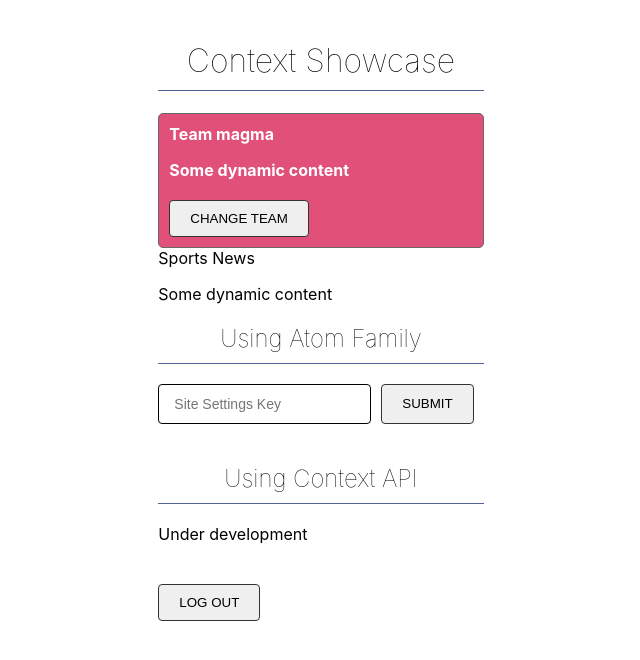
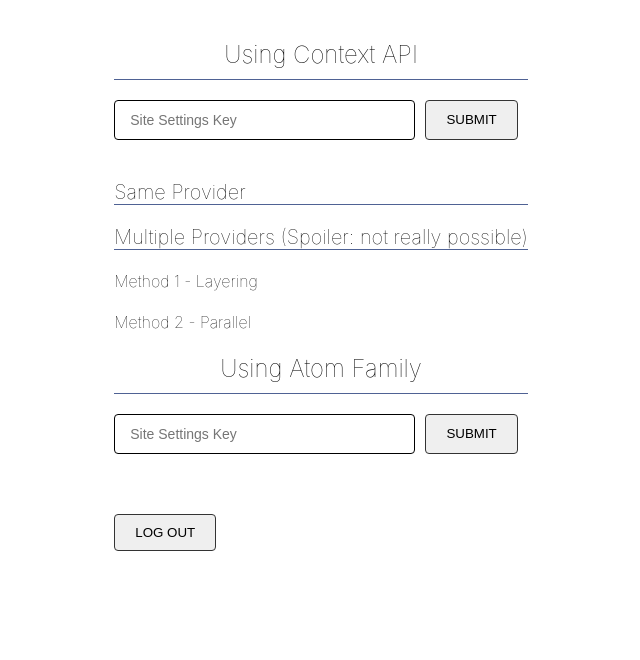
Before and after one commit to KLau7/React-Recoil-With-React-Hook-Form, a React (Create React App) app: page / in a window 1280 px wide. Both pictures are taken after a click on the button "GO TO CONTEXT SHOWCASE PAGE". Shown: the top 660 px of the page, without its empty margins (319-959 px from the left). Built offline with nearby package versions, Linux system fonts and the light colour scheme.

Commit message:
[feat] atom family vs context api

```diff
--- a/src/components/ContextShowcase/SiteSettingsButton.jsx
+++ b/src/components/ContextShowcase/SiteSettingsButton.jsx
@@ -3,7 +3,9 @@ import { useContext, useEffect } from 'react';
 import { useRecoilState } from 'recoil';
 import { siteSettingsState } from '../../states/atoms';
 
-// import {SiteSettingsContext} from '../../states/context';
+import { SingleContext } from './contextAPI/theme-context';
+
+import './contextShowcase.scss';
 
 export const AtomFamilyButton = (prop) => {
 
@@ -11,7 +13,7 @@ export const AtomFamilyButton = (prop) => {
 
     useEffect(() => {
         console.log(prop.themeId, ' mounted / remounted');
-    }, [])
+    }, [prop.themeId])
 
     return (
         <div>
@@ -22,17 +24,24 @@ export const AtomFamilyButton = (prop) => {
     )
 }
 
-export const ContextButton = (prop) => {
+const SimpleButton = (prop) => {
+    return (
+        <div className="settingsButtonContainer">
+            <button className="settingsButton" onClick={prop.handler}>{prop.text}</button>
+        </div>
+    )
+}
 
-    useEffect(() => {
-        // console.log(prop.themeId, ' mounted / remounted');
-    }, [])
+export const ContextButton = () => {
+
+    const {theme, update} = useContext(SingleContext);
+
 
     return (
         <div>
-            Hello World
-            {/* <button onClick={() => {}}>
-            </button> */}
+            { theme.map((item, index) =>
+                <SimpleButton key={index} handler={() => update(index, item.split('').reverse().join(''))} text={item}></SimpleButton>
+            )}
         </div>
     )
 }
--- /dev/null
+++ b/src/components/ContextShowcase/atomFamilyShowcase.jsx
@@ -0,0 +1,34 @@
+import {useRecoilState} from 'recoil';
+
+import {AtomFamilyButton} from './SiteSettingsButton';
+
+import {siteSettingsKeys } from '../../states/atoms';
+import { useRef } from 'react';
+
+const AtomFamilyShowcase = () => {
+
+    const [siteSettings, setSiteSettings] = useRecoilState(siteSettingsKeys);
+
+    const inputRef = useRef(null);
+
+    const addThemeHandler = () => {
+        let temp = JSON.parse(JSON.stringify(siteSettings));
+        temp.push(inputRef.current.value);
+        inputRef.current.value = '';
+        setSiteSettings(temp);
+    }
+
+    return (
+        <div className="siteSettingsContainer">
+            <div className="siteSettingsInputContainer">
+                <input type="text" ref={inputRef} placeholder="Site Settings Key"/>
+                <button onClick={addThemeHandler}>Submit</button>
+            </div>
+            {siteSettings.map(item => (
+                <AtomFamilyButton themeId={item} key={item}></AtomFamilyButton>
+            ))}
+        </div>
+    )
+}
+
+export default AtomFamilyShowcase;
--- /dev/null
+++ b/src/components/ContextShowcase/contextAPI/theme-context.jsx
@@ -0,0 +1,3 @@
+import { createContext } from 'react';
+
+export const SingleContext = createContext(null);
--- /dev/null
+++ b/src/components/ContextShowcase/contextAPIShowcase.jsx
@@ -0,0 +1,45 @@
+import { useState, useRef } from 'react';
+import { ContextButton } from './SiteSettingsButton';
+import { SingleContext } from './contextAPI/theme-context';
+
+import './contextShowcase.scss';
+
+const ContextAPIDemo = () => {
+
+    const [theme, setTheme] = useState([]);
+
+    const update = (idx, text) => {
+        let _theme = [...theme];
+        _theme[idx] = text;
+        setTheme(_theme);
+    }
+
+    const inputRef = useRef(null);
+
+    const addSiteSettings = () => {
+        const _theme = [...theme];
+        _theme.push(inputRef.current.value);
+        inputRef.current.value = '';
+        setTheme(_theme);
+    }
+
+    return (
+        <div>
+            <div className="siteSettingsInputContainer">
+                <input type="text" ref={inputRef} placeholder="Site Settings Key"/>
+                <button onClick={addSiteSettings}>Submit</button>
+            </div>
+            <SingleContext.Provider value={{theme, update}}>
+                <h3>Same Provider</h3>
+                <ContextButton></ContextButton>
+            </SingleContext.Provider>
+            <h3>Multiple Providers (Spoiler: not really possible)</h3>
+            <div>
+                <h4>Method 1 - Layering</h4>
+                <h4>Method 2 - Parallel</h4>
+            </div>
+        </div>
+    )
+}
+
+export default ContextAPIDemo;
--- a/src/components/ContextShowcase/contextShowcase.jsx
+++ b/src/components/ContextShowcase/contextShowcase.jsx
@@ -1,72 +1,21 @@
 import {useRecoilState} from 'recoil';
+import {currentPageState } from '../../states/atoms';
 
-import {AtomFamilyButton, ContextButton} from './SiteSettingsButton';
-import TeamNews from './teamNews';
-import GeneralNews from './generalNews';
-
-import {currentPageState, siteSettingsKeys } from '../../states/atoms';
-import { useRef } from 'react';
-
-// import {SiteSettingsProvider} from '../../states/context';
-// import Provider from './Provider'
+import AtomFamilyShowcase from './atomFamilyShowcase';
+import ContextAPIDemo from './contextAPIShowcase';
 
 const ContextShowcase = () => {
-
     const [currentPage, setCurrentPage] = useRecoilState(currentPageState);
-    const [siteSettings, setSiteSettings] = useRecoilState(siteSettingsKeys);
-
-    const inputRef = useRef(null);
-
-    const addThemeHandler = () => {
-        let temp = JSON.parse(JSON.stringify(siteSettings));
-        temp.push(inputRef.current.value);
-        inputRef.current.value = '';
-        setSiteSettings(temp);
-    }
-
-
-    // Context API
-    const contextSiteSettings = [
-        {name: 'AAA', value: false},
-        {name: 'AAB', value: true},
-    ];
 
     return (
         <div id="contextShowcasePage" style={{display: currentPage === 'contextShowcasePage' ? 'initial' : 'none' }}>
-            <h1>Context Showcase</h1>
-            <TeamNews></TeamNews>
-            <GeneralNews></GeneralNews>
+
+            <h2>Using Context API</h2>
+            <ContextAPIDemo></ContextAPIDemo>
 
             <h2>Using Atom Family</h2>
-            <div className="siteSettingsContainer">
-                <div className="siteSettingsInputContainer">
-                    <input type="text" ref={inputRef} placeholder="Site Settings Key"/>
-                    <button onClick={addThemeHandler}>Submit</button>
-                </div>
-                {siteSettings.map(item => (
-                    <AtomFamilyButton themeId={item} key={item}></AtomFamilyButton>
-                ))}
-            </div>
-            <h2>Using Context API</h2>
+            <AtomFamilyShowcase />
 
-            <p>Under development</p>
-
-            {/* <Provider value={contextSiteSettings}>
-                <ContextButton></ContextButton>
-            </Provider> */}
-
-            {/* <SiteSettingsProvider value={contextSiteSettings}>
-                <Provider value={contextSiteSettings}>
-
-                </Provider>
-                <div className="siteSettingsContainer">
-                    <div className="siteSettingsInputContainer">
-                        <input type="text" ref={inputRef} placeholder="Site Settings Key"/>
-                        <button onClick={addThemeHandler}>Submit</button>
-                    </div>
-                    <ContextButton></ContextButton>
-                </div>
-            </SiteSettingsProvider> */}
             <button onClick={() => {setCurrentPage('login')}}>Log out</button>
         </div>
     )
--- a/src/components/ContextShowcase/contextShowcase.scss
+++ b/src/components/ContextShowcase/contextShowcase.scss
@@ -1,38 +1,10 @@
-.news {
-    .general {
-
-    }
-}
-
-.teamNewsContainer{
-    border: 1px solid #e5e5e5;
-    border-radius: 5px;
-    font-weight: bold;
-    padding: 10px;
-    .magma & {
-        border-color: #686868;
-        background-color: #e05078;
-        color: white;
-    }
-    .aqua & {
-        border-color: #52b8e9;
-        background-color: #e7f6fd;
-        color: #52b8e9;
-    }
-    p {
-        margin-bottom: 0;
-    }
-    button {
-        margin-top: 20px;
-        margin-bottom: 0;
-    }
-}
-
 .siteSettingsContainer {
     button {
         margin: 0;
         margin-bottom: 5px;
     }
+}
+
 .siteSettingsInputContainer {
     display: flex;
     align-items: center;
@@ -44,4 +16,11 @@
         margin-right: 10px;
     }
 }
+
+.settingsButtonContainer {
+    margin: 10px;
+    margin-left: 0;
+    .settingsButton {
+        margin: 0px;
     }
+}
--- a/src/components/ContextShowcase/generalNews.jsx
+++ /dev/null
@@ -1,15 +0,0 @@
-import './contextShowcase.scss'
-
-const GeneralNews = (prop) => {
-
-    return (
-        <div>
-            <div className="generalNewsContainer">
-                Sports News
-                <p>Some dynamic content</p>
-            </div>
-        </div>
-    )
-}
-
-export default GeneralNews;
--- a/src/components/ContextShowcase/teamNews.jsx
+++ /dev/null
@@ -1,21 +0,0 @@
-import { useRecoilState } from 'recoil';
-import { teamState } from '../../states/atoms';
-
-import './contextShowcase.scss'
-
-const TeamNews = () => {
-
-    const [team, setTeam] = useRecoilState(teamState);
-
-    return (
-        <div className={team}>
-            <div className="teamNewsContainer">
-                Team {team}
-                <p>Some dynamic content</p>
-                <button onClick={() => {setTeam(team === 'magma' ? 'aqua' : 'magma')}}>Change Team</button>
-            </div>
-        </div>
-    )
-}
-
-export default TeamNews;
--- a/src/components/Form/form.scss
+++ b/src/components/Form/form.scss
@@ -47,6 +47,15 @@ select {
     text-align: center;
     padding-bottom: 10px;
     border-bottom: 1px solid rgb(79, 98, 148);
+  }
+  h3 {
+    font-size: 20px;
+    font-weight: 100;
+    border-bottom: 1px solid rgb(79, 98, 148);
+  }
+  h4 {
+    font-size: 16px;
+    font-weight: 100;
   }
 
   .form {
--- a/src/components/Login/index.jsx
+++ b/src/components/Login/index.jsx
@@ -2,6 +2,7 @@ import { useRecoilState, useRecoilValue } from 'recoil';
 import { currentPageState, currentUser, existingProfiles } from "../../states/atoms";
 import { useCallback, useEffect, useRef } from "react";
 import { useForm } from 'react-hook-form';
+import { useSetRecoilState } from 'recoil';
 
 const Login = () => {
     const [currentPage, setCurrentPage] = useRecoilState(currentPageState);
@@ -21,12 +22,12 @@ const Login = () => {
         }
     }, [emailChangeHandler, loginsCollectionsState.length]);
 
-    const [loginUser, setLoginUser] = useRecoilState(currentUser);
+    const setLoginUser = useSetRecoilState(currentUser);
     const loginHandler = (data) => {
         setLoginUser(data.email);
         setCurrentPage('profile');
     }
-    const { register, handleSubmit, watch, errors } = useForm();
+    const { register, handleSubmit } = useForm();
 
     return (
         <div id="login" style={{display: currentPage === 'login' ? 'initial' : 'none' }}>
```
Lines whose indentation alone changed are shown as unchanged.
